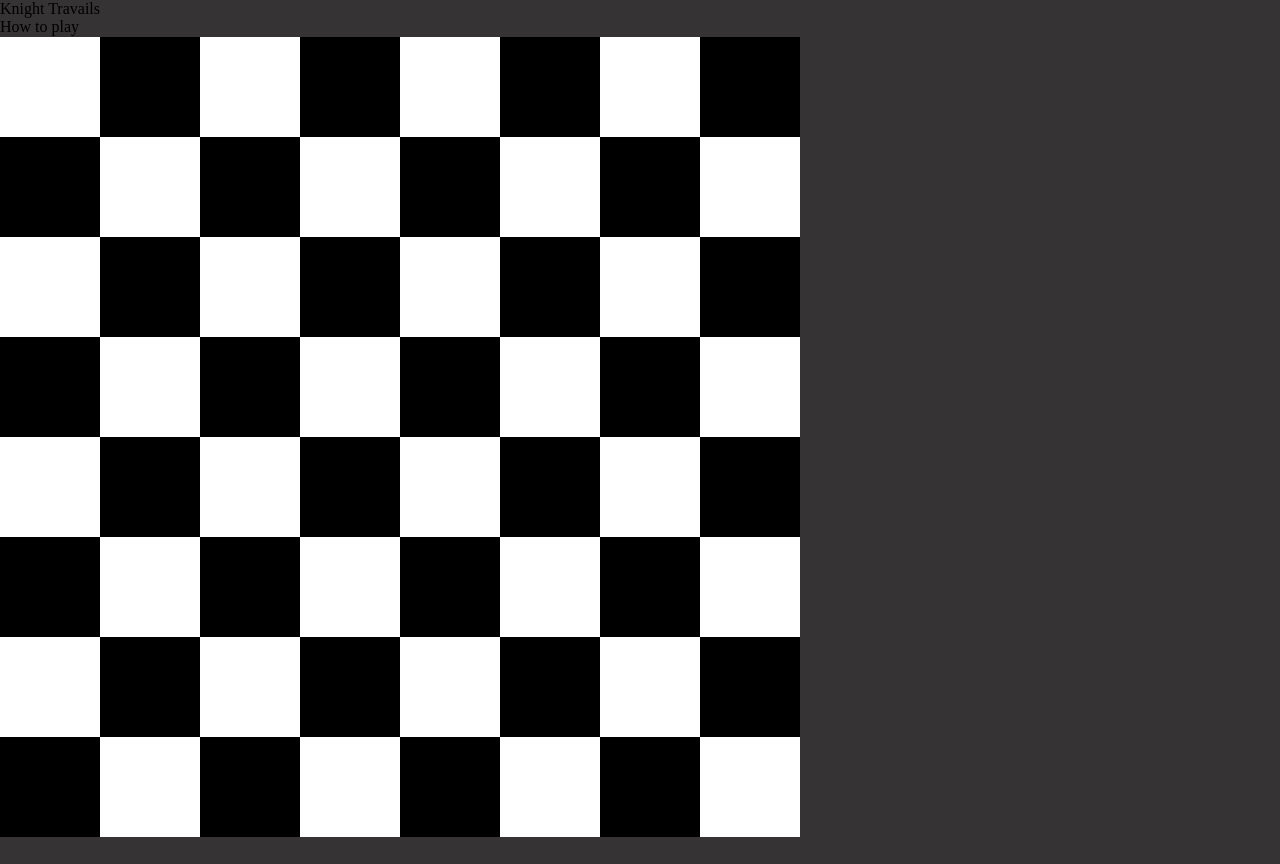
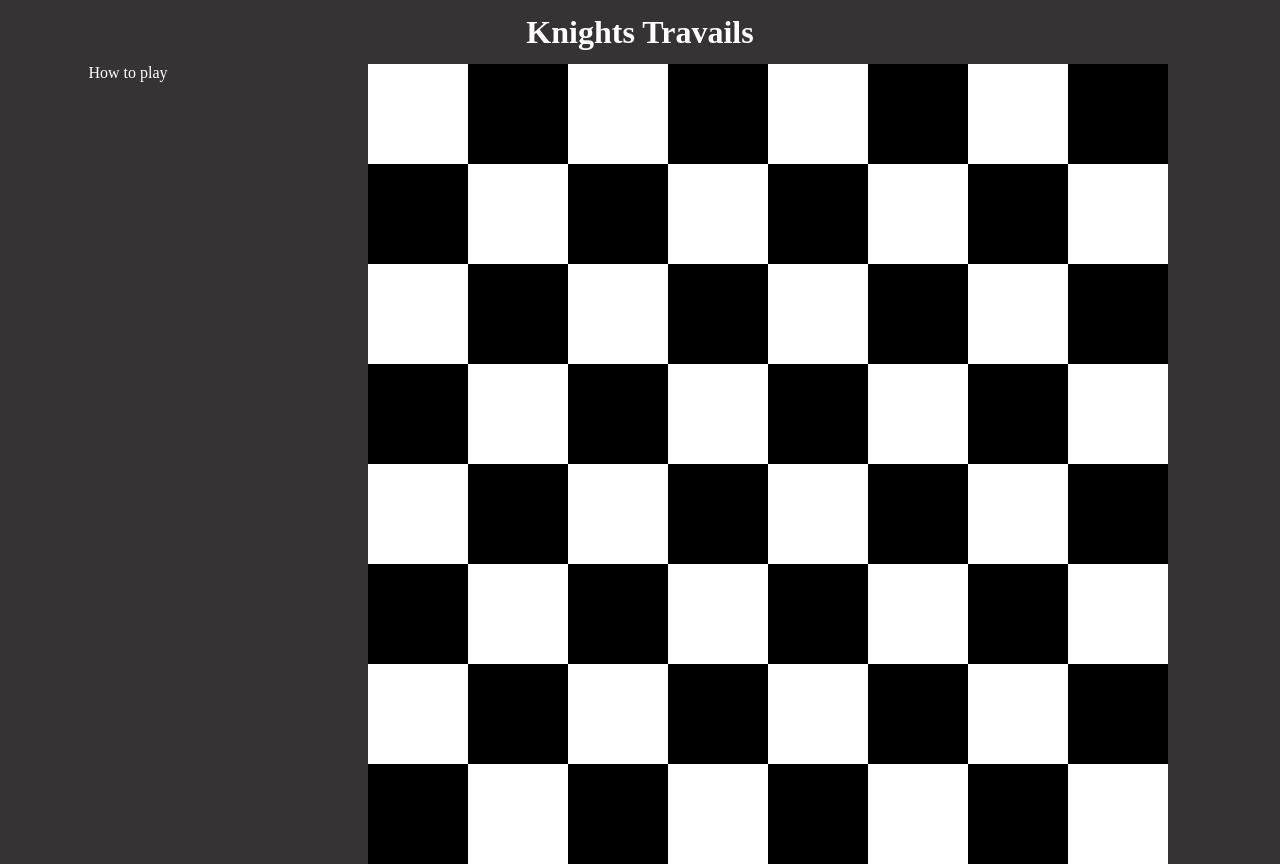
Before and after one commit to bigacz/knights-travails, a website built with webpack: page src/index.html in a window 1280 px wide. Before the commit the page ends 837 px from the top, so only its background shows below. Built offline with nearby package versions, Linux system fonts and the light colour scheme.

Commit message:
add basic page layout

```diff
--- a/src/index.html
+++ b/src/index.html
@@ -3,10 +3,10 @@
   <head>
     <meta charset="UTF-8" />
     <meta name="viewport" content="width=device-width, initial-scale=1.0" />
-    <title>Knight Travails</title>
+    <title>Knights Travails</title>
   </head>
   <body>
-    <header>Knight Travails</header>
+    <header><h1>Knights Travails</h1></header>
     <aside>How to play</aside>
     <main id="board" class="board"></main>
   </body>
--- /dev/null
+++ b/src/styles/aside.css
@@ -0,0 +1,5 @@
+aside {
+  grid-area: aside;
+  display: grid;
+  justify-items: center;
+}
--- a/src/styles/board.css
+++ b/src/styles/board.css
@@ -1,7 +1,9 @@
 .board {
+  grid-area: board;
   display: grid;
   grid-template-columns: repeat(8, 100px);
   grid-template-rows: repeat(8, 100px);
+  place-content: center;
 }
 
 .board_square-black {
--- /dev/null
+++ b/src/styles/header.css
@@ -0,0 +1,10 @@
+header {
+  grid-area: header;
+  display: grid;
+  place-items: center;
+}
+
+header h1 {
+  padding: 0;
+  margin: 0;
+}
--- a/src/styles/index.css
+++ b/src/styles/index.css
@@ -1,4 +1,11 @@
 body {
+  height: 100dvh;
   background-color: rgb(53, 51, 51);
   display: grid;
+  grid-template-areas:
+    'header header'
+    'aside board';
+  grid-template-columns: 20vw 1fr;
+  grid-template-rows: 8vh 1fr;
+  color: white;
 }
--- a/src/styles/styleLoader.js
+++ b/src/styles/styleLoader.js
@@ -1,3 +1,5 @@
 import 'normalize.css';
 import './index.css';
 import './board.css';
+import './header.css';
+import './aside.css';
```
